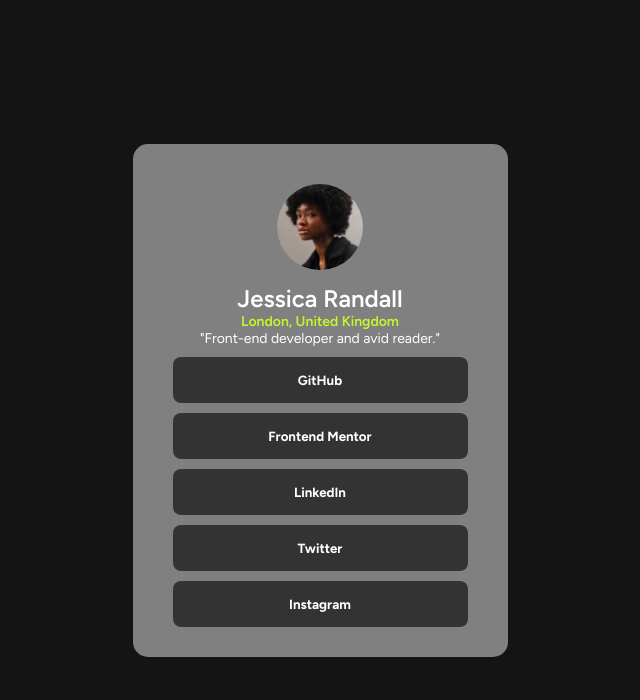
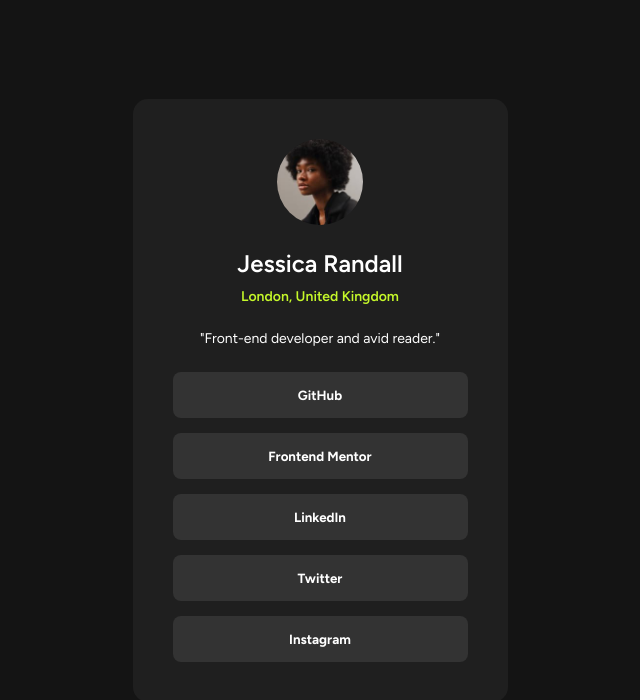
Before and after one commit to Glitcc/Social-Links-Profile-Challenge, a plain HTML site: page index.html in a window 1280 px wide. Shown: the whole page, without its empty margins (320-960 px from the left). Drawn offline with Linux system fonts and the light colour scheme.

Commit message:
Seems like I finished

```diff
--- a/index.html
+++ b/index.html
@@ -22,11 +22,11 @@
       <p class="location">London, United Kingdom</p>
       <p class="bio">"Front-end developer and avid reader."</p>
       <div class="buttons">
-        <button onclick="" class="button">GitHub</button>
-        <button onclick="" class="button">Frontend Mentor</button>
-        <button onclick="" class="button">LinkedIn</button>
-        <button onclick="" class="button">Twitter</button>
-        <button onclick="" class="button">Instagram</button>
+        <button class="button">GitHub</button>
+        <button class="button">Frontend Mentor</button>
+        <button class="button">LinkedIn</button>
+        <button class="button">Twitter</button>
+        <button class="button">Instagram</button>
       </div>
     </div>
   </body>
--- a/styles.css
+++ b/styles.css
@@ -17,7 +17,7 @@
 
 .card {
     text-align: center;
-    background-color: gray;
+    background-color: hsl(0, 0%, 12%);
     width: 100%;
     max-width: 375px;
     padding: 20px 30px;
@@ -30,30 +30,34 @@
     width: 86px;
     height: 86px;
     border-radius: 50%;
-    margin-top: 20px;
+    margin: 20px;
     object-fit: cover;
 }
 
 h2 {
-    margin-top: 10px;
+    /* margin: 10px; */
     font-weight: 600;
 }
 
 .location {
+    margin: 10px;
     font-size: 14px;
     font-weight: 600;
     color: hsl(75, 94%, 57%);
 }
 
 .bio {
+    margin-top: 25px;
     font-size: 14px;
+    margin-bottom: 15px;
 }
 
 .buttons {
     display: flex;
     flex-direction: column;
-    gap: 10px;
+    gap: 15px;
     padding: 10px;
+    margin-bottom: 10px;
 }
 
 .button {
@@ -70,4 +74,5 @@
 
 button:hover {
     background-color: hsl(75, 94%, 57%);
+    color: hsl(0, 0%, 20%);
 }
```
